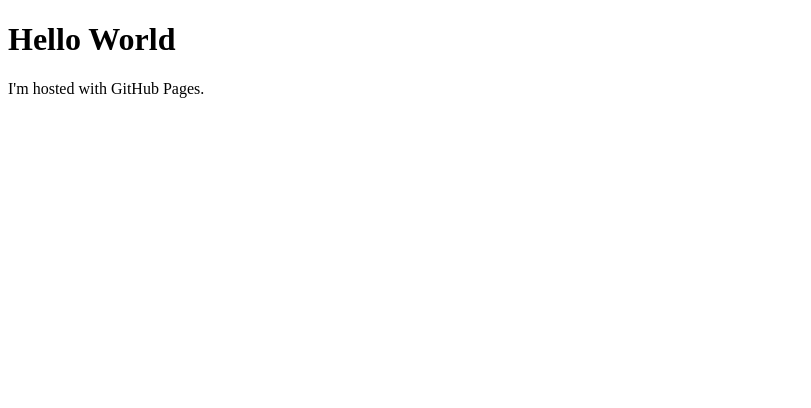
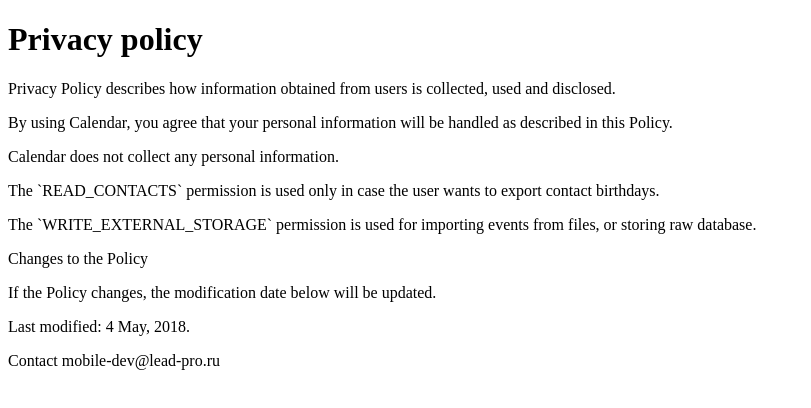
Before and after one commit to lead-pro/lead-pro.github.io, a plain HTML site: page index.html in a window 1280 px wide. Shown: the whole page, without its empty margins (0-811 px from the left). Drawn offline with Linux system fonts and the light colour scheme.

Commit message:
Update index.html

```diff
--- a/index.html
+++ b/index.html
@@ -1,7 +1,25 @@
 <!DOCTYPE html>
 <html>
 <body>
-<h1>Hello World</h1>
-<p>I'm hosted with GitHub Pages.</p>
+<h1>Privacy policy</h1>
+
+<p>Privacy Policy  describes how information obtained from users is collected, used and disclosed.</p>
+
+<p>By using Calendar, you agree that your personal information will be handled as described in this Policy.</p>
+
+<p>Calendar does not collect any personal information.</p>
+
+<p>The `READ_CONTACTS` permission is used only in case the user wants to export contact birthdays.</p>
+
+<p>The `WRITE_EXTERNAL_STORAGE` permission is used for importing events from files, or storing raw database.</p>
+
+
+<p>Changes to the Policy</p>
+
+<p>If the Policy changes, the modification date below will be updated.</p>
+
+<p>Last modified: 4 May, 2018.</p>
+
+<p>Contact mobile-dev@lead-pro.ru</p>
 </body>
 </html>
```
